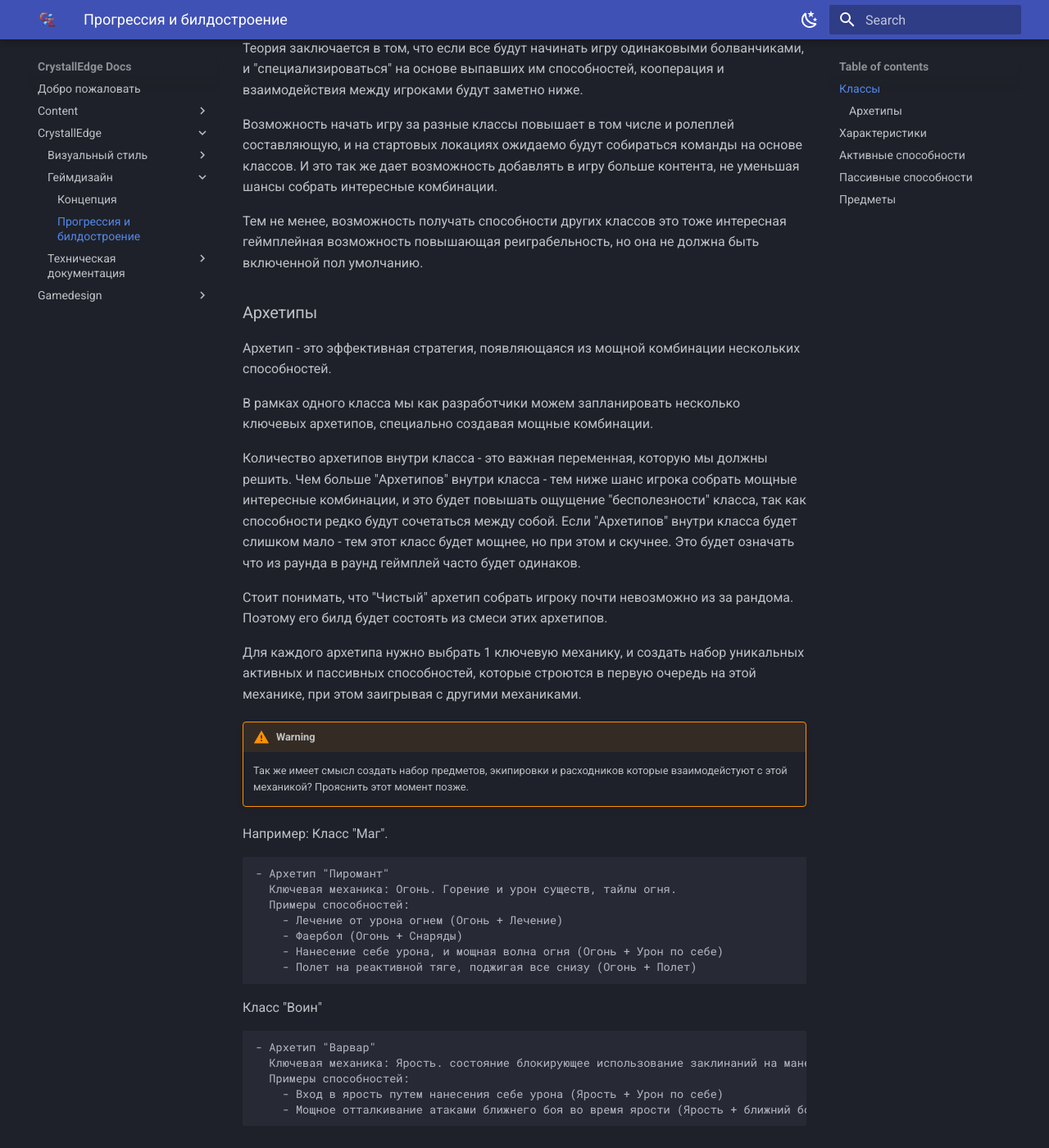
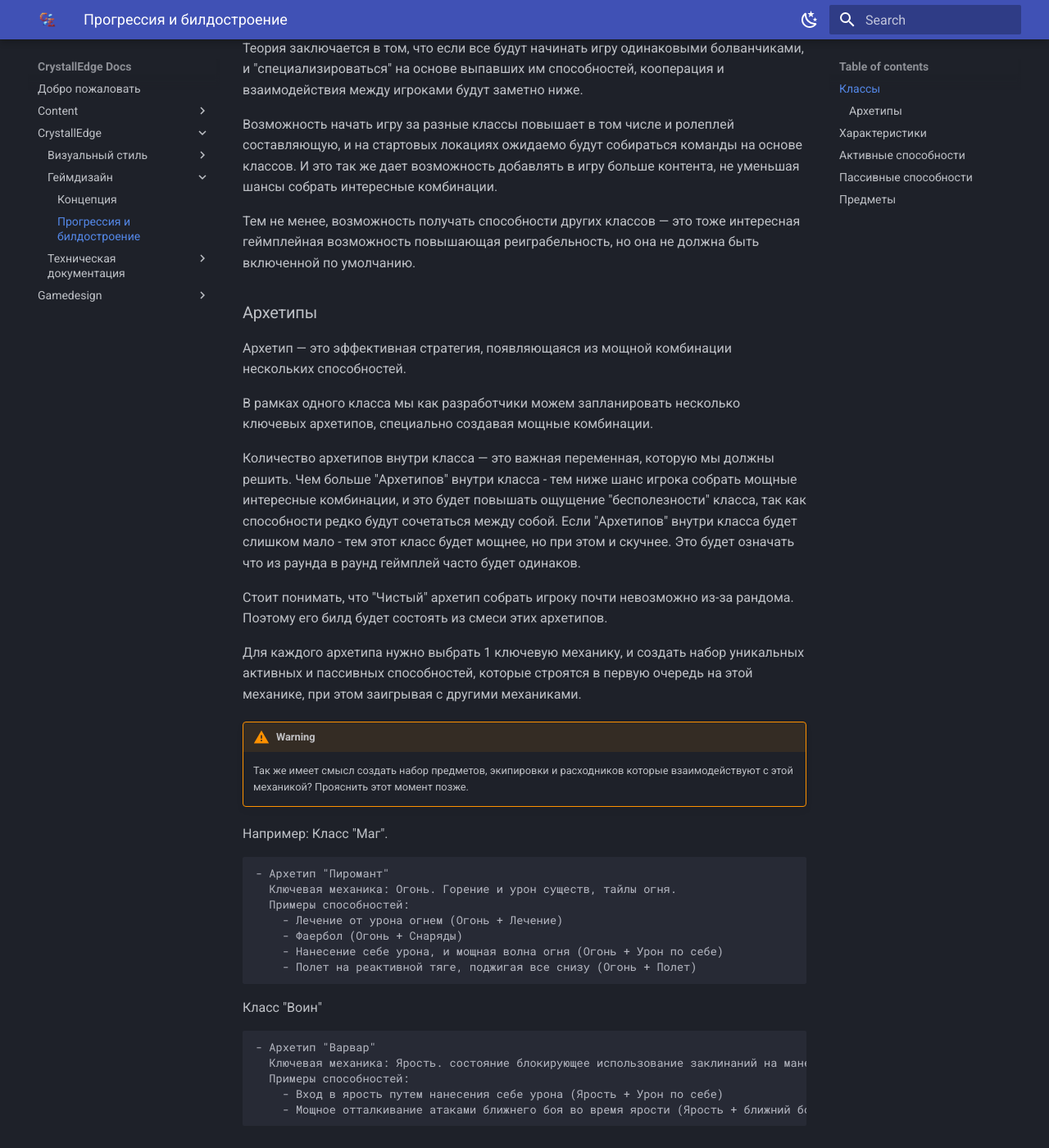
Before and after one commit to crystallpunk-14/crystallpunk-docs, an MkDocs documentation site: the page built from docs/CrystallEdge/Геймдизайн/Прогрессия и билдостроение.md, in a window 1280 px wide and 1400 px high, scrolled down 1046 px. Shown: the whole window at 82% size. Built offline with MkDocs 1.6.1 and Material for MkDocs 9.7.7, drawn with Linux system fonts in a browser that asks for light colours; some of the changed text lies outside the part shown.

Commit message:
Update Прогрессия и билдостроение.md

```diff
--- a/docs/CrystallEdge/Геймдизайн/Прогрессия и билдостроение.md
+++ b/docs/CrystallEdge/Геймдизайн/Прогрессия и билдостроение.md
@@ -21,7 +20,7 @@
 - Предметов
 
 ## Классы
-Класс - это игровая роль которую можно выбрать в меню создания персонажа.
+Класс — это игровая роль, которую можно выбрать в меню создания персонажа.
 Например:
 
 - Воин
@@ -40,23 +39,23 @@
 Возможность начать игру за разные классы повышает в том числе и ролеплей составляющую, и на стартовых локациях ожидаемо будут собираться команды на основе классов.
 И это так же дает возможность добавлять в игру больше контента, не уменьшая шансы собрать интересные комбинации.
 
-Тем не менее, возможность получать способности других классов это тоже интересная геймплейная возможность повышающая реиграбельность, но она не должна быть включенной пол умолчанию.
+Тем не менее, возможность получать способности других классов — это тоже интересная геймплейная возможность повышающая реиграбельность, но она не должна быть включенной по умолчанию.
 
 ### Архетипы
-Архетип - это эффективная стратегия, появляющаяся из мощной комбинации нескольких способностей.
+Архетип — это эффективная стратегия, появляющаяся из мощной комбинации нескольких способностей.
 
 В рамках одного класса мы как разработчики можем запланировать несколько ключевых архетипов, специально создавая мощные комбинации.
 
-Количество архетипов внутри класса - это важная переменная, которую мы должны решить.
+Количество архетипов внутри класса — это важная переменная, которую мы должны решить.
 Чем больше "Архетипов" внутри класса - тем ниже шанс игрока собрать мощные интересные комбинации, и это будет повышать ощущение "бесполезности" класса, так как способности редко будут сочетаться между собой.
 Если "Архетипов" внутри класса будет слишком мало - тем этот класс будет мощнее, но при этом и скучнее. Это будет означать что из раунда в раунд геймплей часто будет одинаков.
 
-Стоит понимать, что "Чистый" архетип собрать игроку почти невозможно из за рандома. Поэтому его билд будет состоять из смеси этих архетипов.
+Стоит понимать, что "Чистый" архетип собрать игроку почти невозможно из-за рандома. Поэтому его билд будет состоять из смеси этих архетипов.
 
-Для каждого архетипа нужно выбрать 1 ключевую механику, и создать набор уникальных активных и пассивных способностей, которые строются в первую очередь на этой механике, при этом заигрывая с другими механиками.
+Для каждого архетипа нужно выбрать 1 ключевую механику, и создать набор уникальных активных и пассивных способностей, которые строятся в первую очередь на этой механике, при этом заигрывая с другими механиками.
 
 !!! warning
-    Так же имеет смысл создать набор предметов, экипировки и расходников которые взаимодейстуют с этой механикой? Прояснить этот момент позже.
+    Так же имеет смысл создать набор предметов, экипировки и расходников которые взаимодействуют с этой механикой? Прояснить этот момент позже.
 
 Например:
 Класс "Маг".
@@ -99,12 +98,12 @@
 Важно тут сейчас только то, что количество активных способностей у персонажа должно быть ограничено.
 Слишком большое количество (больше 6) уже может начать вызывать паралич выбора, и путаться в кнопках на клавиатуре.
 
-Я считаю что максимальное количество активных способностей должно быть в районе 4-5 штук.
+Я считаю, что максимальное количество активных способностей должно быть в районе 4-5 штук.
 Если нужно, мы можем улучшать или заменять активные способности, что так же может повышать мощность персонажа без увеличения активных кнопок.
 
 ## Пассивные способности
 
-Пассивные способности вообще никак не загружают интерфейс во время основного геймплея, но их должно быть можно увидеть и изучить где то в открываемом меню персонажа.
+Пассивные способности вообще никак не загружают интерфейс во время основного геймплея, но их должно быть можно увидеть и изучить где-то в открываемом меню персонажа.
 Их может быть сколько угодно.
 
 ## Предметы
@@ -112,6 +111,6 @@
 Подробнее о предметах должно быть в отдельном документе, тут кратко.
 
 Предметы - вещь, которая может оказаться у кого угодно, в любой момент времени и не зависимо от уровня прогресса в раунде.
-При этом все предметы - это расходники, которые рано или поздно ломаются.
+При этом все предметы — это расходники, которые рано или поздно ломаются.
 
-Поэтому я считаю что предметы не могут быть "основной" билда персонажа, и будут выполнять больше дополняющую роль.
+Поэтому я считаю, что предметы не могут быть "основной" билда персонажа, и будут выполнять больше дополняющую роль.
```
Also changed, not shown: other parts of docs/CrystallEdge/Геймдизайн/Прогрессия и билдостроение.md (+3 -4 lines).
